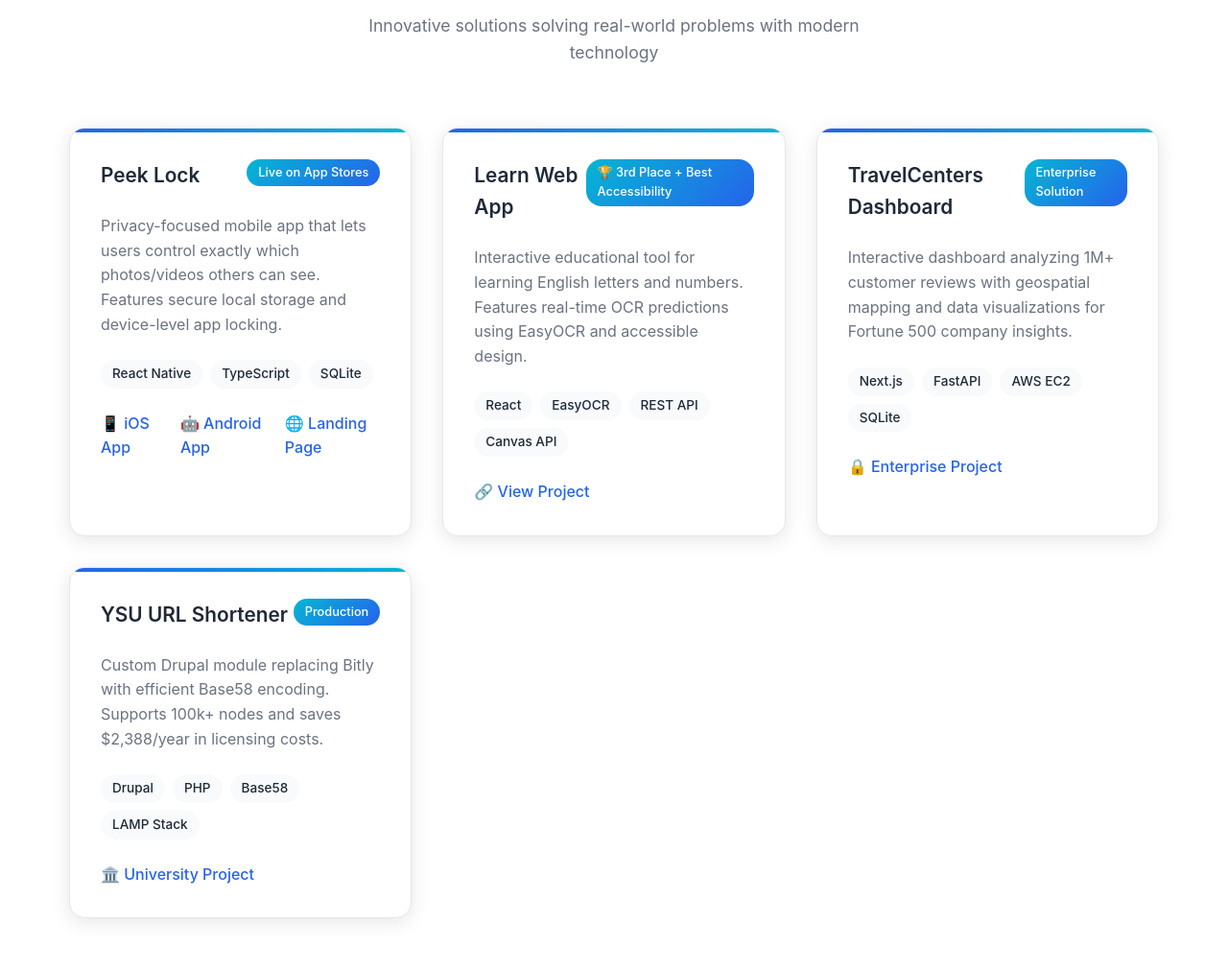
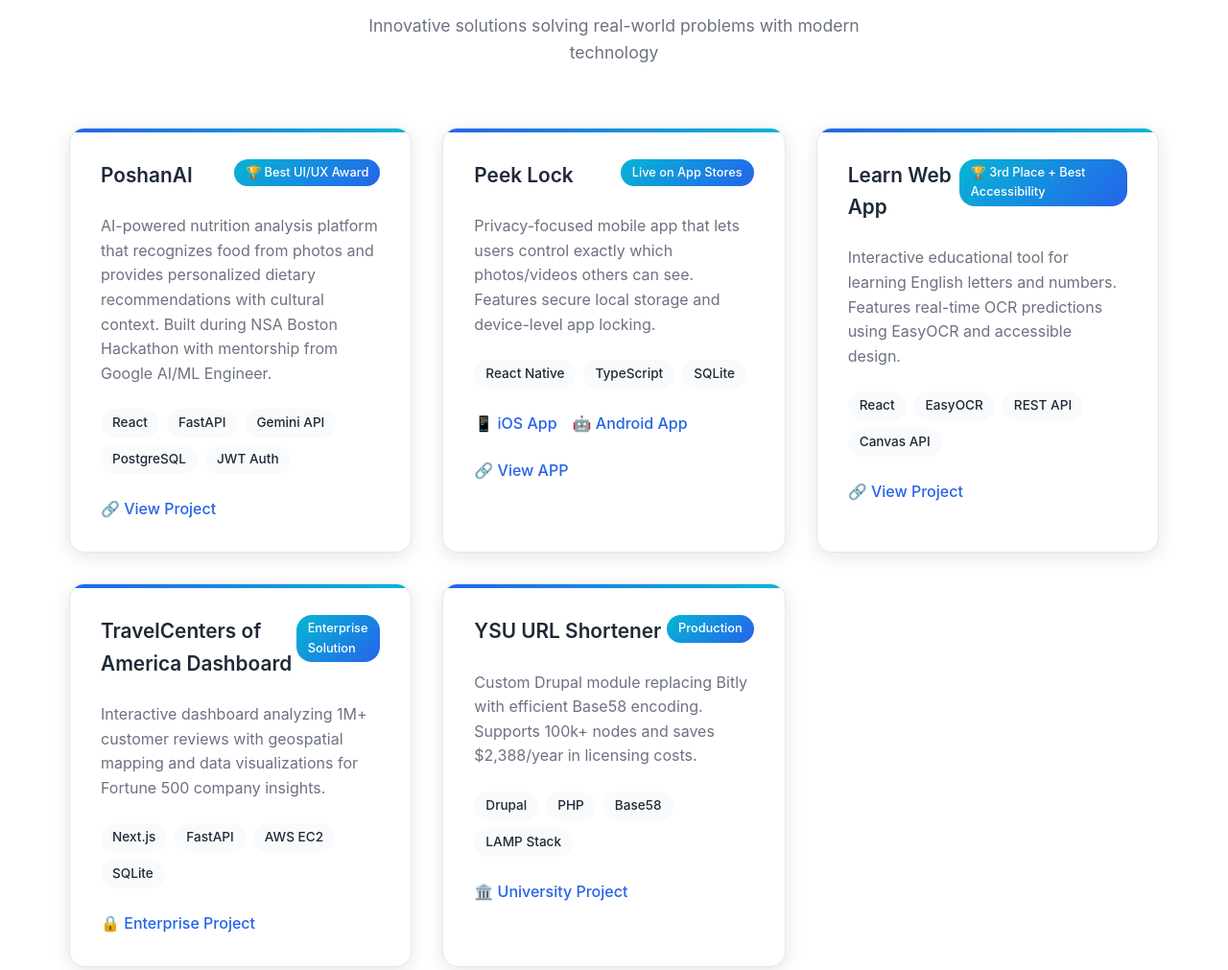
Before and after one commit to DIlRawat/dilrawat.github.io, a plain HTML site: page index.html in a window 1280 px wide. Shown: the part 2244-3255 px from the top of the page at 96% size. Drawn offline with Linux system fonts and the light colour scheme.

Commit message:
added a new project

```diff
--- a/index.html
+++ b/index.html
@@ -492,6 +492,10 @@
 
     .project-link:hover {
       color: var(--secondary);
+    }
+
+    .project-links.peek-lock {
+      margin-top: 1.5rem;
     }
 
     /* Skills Section */
@@ -1094,6 +1098,27 @@
         <div class="project-card">
           <div class="project-header">
             <div>
+              <h3 class="project-title">PoshanAI</h3>
+            </div>
+            <span class="project-status">🏆 Best UI/UX Award</span>
+          </div>
+          <p class="project-description">
+           AI-powered nutrition analysis platform that recognizes food from photos and provides personalized dietary recommendations with cultural context. Built during NSA Boston Hackathon with mentorship from Google AI/ML Engineer.
+          </p>
+          <div class="tech-stack">
+            <span class="tech-tag">React</span>
+            <span class="tech-tag">FastAPI</span>
+            <span class="tech-tag">Gemini API</span>
+            <span class="tech-tag">PostgreSQL</span>
+            <span class="tech-tag">JWT Auth</span>
+          </div>
+          <div class="project-links">
+            <a href="https://github.com/DIlRawat/nutrition-tracker" class="project-link">🔗 View Project</a>
+          </div>
+        </div>
+        <div class="project-card">
+          <div class="project-header">
+            <div>
               <h3 class="project-title">Peek Lock</h3>
             </div>
             <span class="project-status">Live on App Stores</span>
@@ -1109,7 +1134,9 @@
           <div class="project-links">
             <a href="https://apps.apple.com/us/app/peek-lock/id6749870086" class="project-link">📱 iOS App</a>
             <a href="https://play.google.com/store/apps/details?id=com.peeklock&pcampaignid=web_share" class="project-link">🤖 Android App</a>
-            <a href="https://dilrawat.github.io/peek-lock-app/" class="project-link">🌐 Landing Page</a>
+          </div>
+          <div class="project-links peek-lock">
+            <a href="https://dilrawat.github.io/peek-lock-app/" class="project-link">🔗 View APP</a>
           </div>
         </div>
 
@@ -1137,7 +1164,7 @@
         <div class="project-card">
           <div class="project-header">
             <div>
-              <h3 class="project-title">TravelCenters Dashboard</h3>
+              <h3 class="project-title">TravelCenters of America Dashboard</h3>
             </div>
             <span class="project-status">Enterprise Solution</span>
           </div>
```
